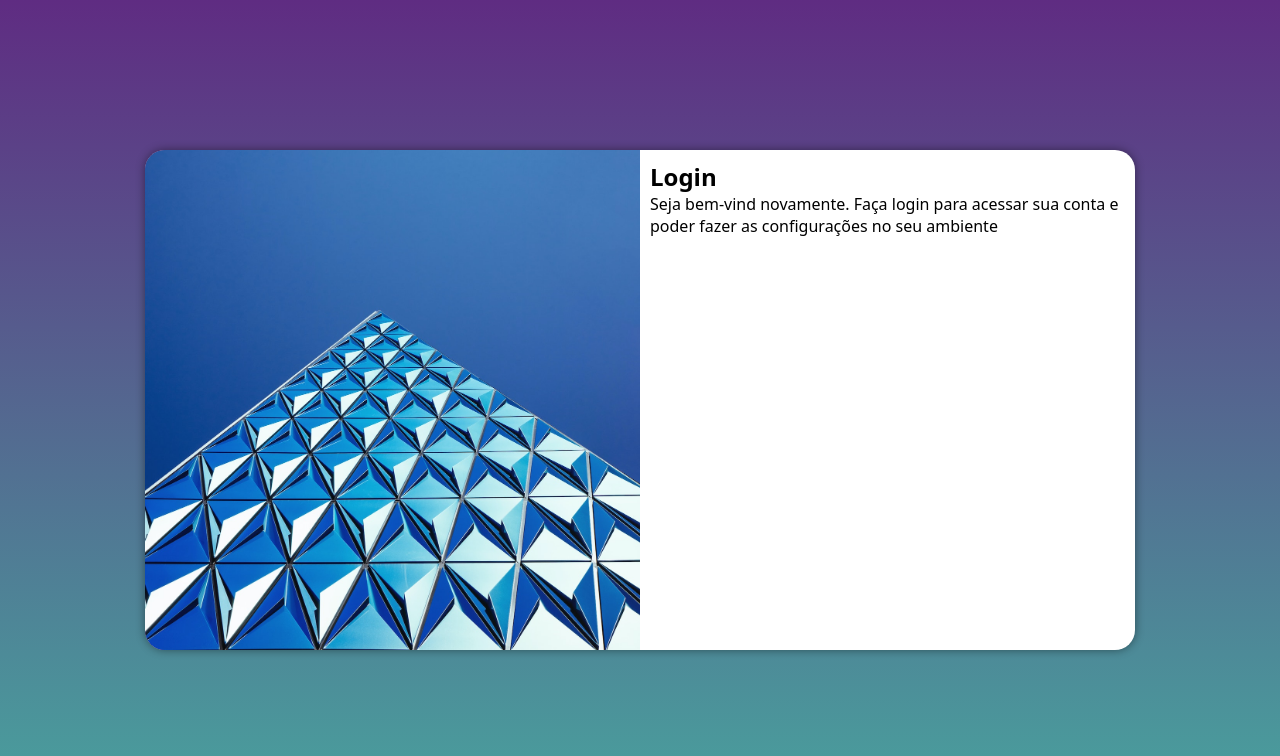
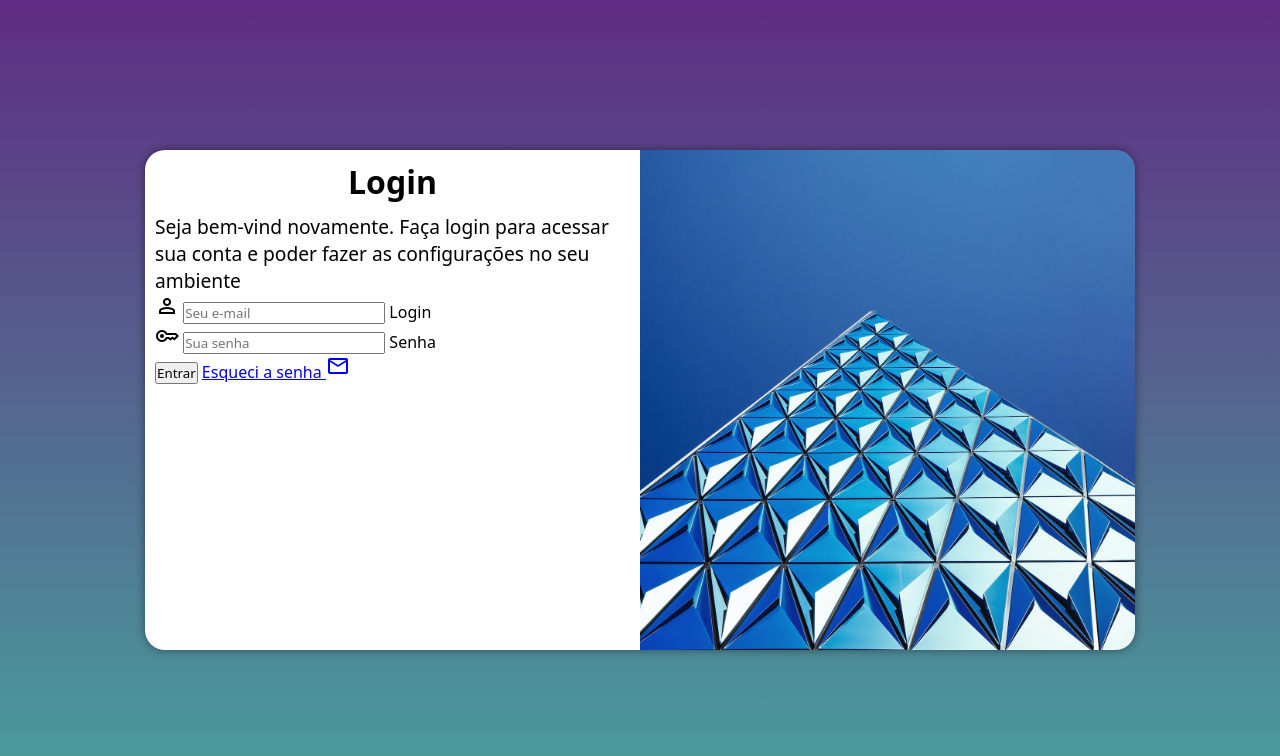
Before and after one commit to David-Beliene/projeto-login, a plain HTML site: page index.html in a window 1280 px wide. Drawn offline with nearby package versions, Linux system fonts and the light colour scheme.

Commit message:
Formulário criado

```diff
--- a/estilos/media-query.css
+++ b/estilos/media-query.css
@@ -33,13 +33,22 @@
     }
 
     section#login > div#imagem{
-        float: left;
+        float: right;
         width: 50%;
         height: 100%;
     }
 
     section#login > div#formulario{
-        float: right ;
+        float: left ;
         width: 50%;
     }
+
+    div#formulario > h1{
+        font-size: 2em;
+
+    }
+
+    div#formulario > p {
+        font-size: 1.2em;
+    }
 }
--- a/estilos/style.css
+++ b/estilos/style.css
@@ -59,3 +59,13 @@ section#login > div#formulario{
     padding: 10px;
 
 }
+
+div#formulario > h1{
+    text-align: center;
+    margin-bottom: 10px;
+
+}
+
+div#formulario > p {
+    font-size: 0.9em;
+}
--- a/index.html
+++ b/index.html
@@ -7,6 +7,14 @@
     <title>Document</title>
     <link rel="stylesheet" href="estilos/style.css">
     <link rel="stylesheet" href="estilos/media-query.css">
+
+    <link rel="stylesheet" href="https://fonts.googleapis.com/css2?family=Material+Symbols+Outlined:opsz,wght,FILL,GRAD@20..48,100..700,0..1,-50..200" />
+
+    <link rel="stylesheet" href="https://fonts.googleapis.com/css2?family=Material+Symbols+Outlined:opsz,wght,FILL,GRAD@20..48,100..700,0..1,-50..200" />
+
+    <link rel="stylesheet" href="https://fonts.googleapis.com/css2?family=Material+Symbols+Outlined:opsz,wght,FILL,GRAD@20..48,100..700,0..1,-50..200" />
+
+
 </head>
 <body>
 
@@ -22,7 +30,33 @@
                 <h1>Login</h1>
                 <p>Seja bem-vind novamente. Faça login para acessar sua conta e poder fazer as configurações no seu ambiente</p>
 
-                <form action="login.php" method="post">
+            <form action="login.php" method="post" autocomplete="on">
+
+                 <div class="campo">
+                     <span class="material-symbols-outlined">
+                            person
+                            </span>
+                    <input type="email" name="login" id="ilogin" placeholder="Seu e-mail" autocomplete="email" required>
+                     <label for="ilogin">Login</label>
+
+                    </div>
+
+                    <div class="campo">
+                        <span class="material-symbols-outlined">
+                            key
+                            </span>
+
+                        <input type="password" name="senha" id="isenha" placeholder="Sua senha" autocomplete="current-password" required>
+                        <label for="isenha">Senha</label>
+
+                    </div>
+
+                    <input type="submit" value="Entrar">
+                    <a href="esqueci.html">Esqueci a senha
+                        <span class="material-symbols-outlined">
+                            mail
+                            </span>
+                    </a>
 
 
                 </form>
```
